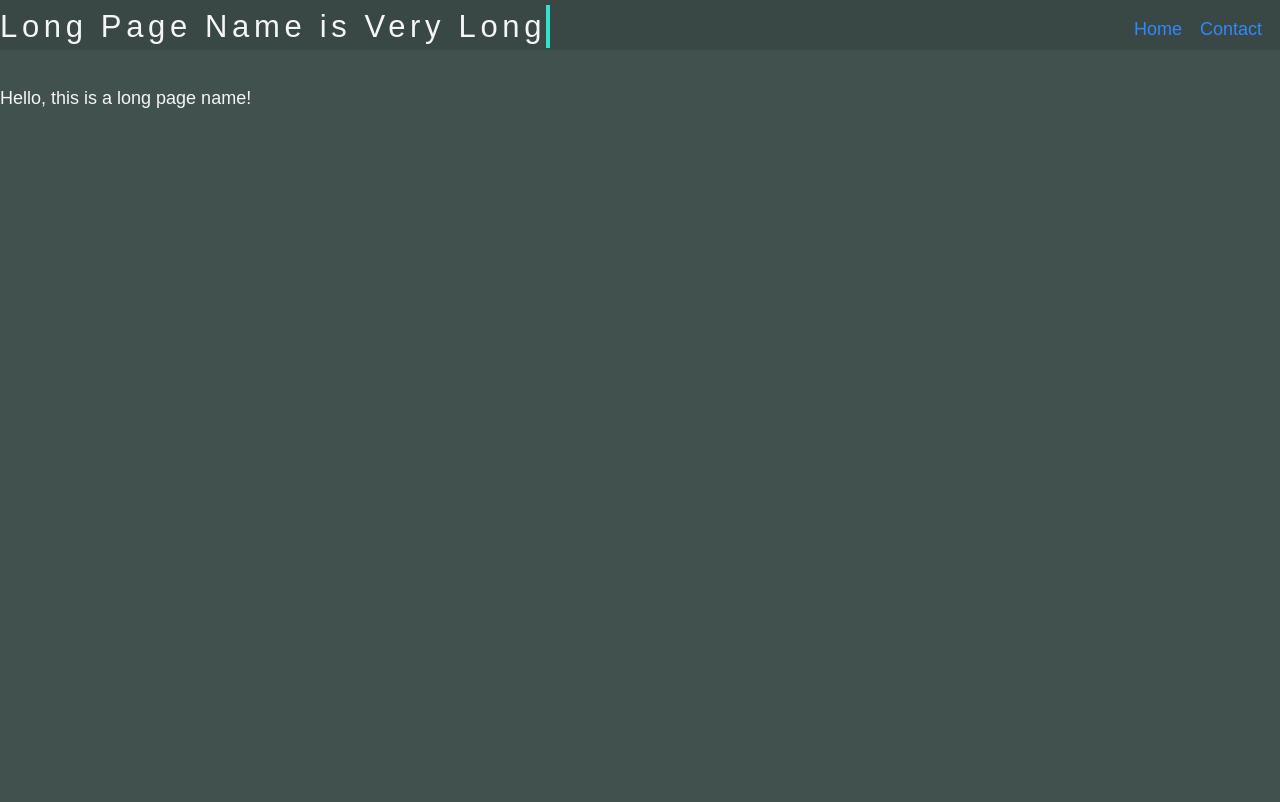
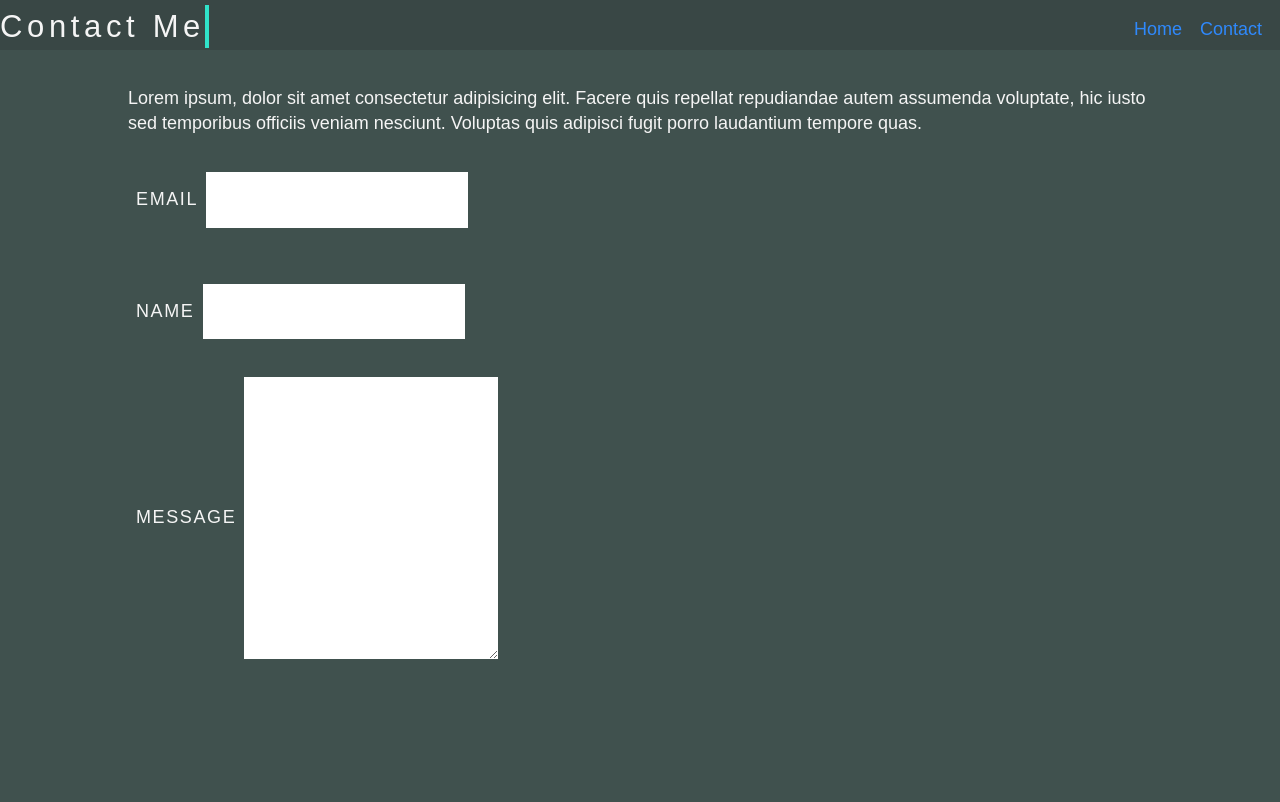
Before and after one commit to dyllper/portfolio, a Gatsby site: page /contact in a window 1280 px wide. Shown: the top 802 px of the page. Built offline with nearby package versions, Linux system fonts and the light colour scheme; Gatsby itself is replaced by a stand-in of ours.

Commit message:
Initial work on contact page

```diff
--- a/src/pages/contact.js
+++ b/src/pages/contact.js
@@ -3,10 +3,35 @@ import React from "react"
 import Layout from "../components/layout"
 import SEO from "../components/seo"
 
+import styles from "../styles/contact.module.scss"
+
 const LongPageNamePage = () => (
-  <Layout pageName="Long Page Name is Very Long">
+  <Layout pageName="Contact Me">
     <SEO title="Test" />
-    <p>Hello, this is a long page name!</p>
+    <div className={styles.contactContainer}>
+      <p>
+        Lorem ipsum, dolor sit amet consectetur adipisicing elit. Facere quis
+        repellat repudiandae autem assumenda voluptate, hic iusto sed temporibus
+        officiis veniam nesciunt. Voluptas quis adipisci fugit porro laudantium
+        tempore quas.
+      </p>
+      <form>
+        <ul className={styles.flexForm}>
+          <li>
+            <label htmlFor="email">EMAIL</label>
+            <input type="email" name="email" id="email" />
+          </li>
+          <li>
+            <label htmlFor="name">NAME</label>
+            <input type="text" name="name" id="name" />
+          </li>
+          <li>
+            <label htmlFor="message">MESSAGE</label>
+            <textarea name="message" id="message" rows="10"></textarea>
+          </li>
+        </ul>
+      </form>
+    </div>
   </Layout>
 )
 
--- /dev/null
+++ b/src/styles/contact.module.scss
@@ -0,0 +1,48 @@
+// Utilities
+@import "./Utilities/variables.scss";
+
+.contactContainer {
+  width: 80%;
+  margin: 0 auto;
+}
+
+.flexForm {
+  list-style-type: none;
+  padding: 0;
+  margin: 0 auto;
+
+  li {
+    display: flex;
+    flex-wrap: wrap;
+    align-items: center;
+
+    label,
+    p {
+      padding: 0.8rem;
+      font-weight: 300;
+      letter-spacing: 0.09em;
+      text-transform: uppercase;
+    }
+
+    input,
+    textarea {
+      padding: 1.5rem;
+      border: none;
+    }
+
+    button {
+      margin-left: auto;
+      padding: 0.8rem 1.6rem;
+      border: none;
+      background: $button-color;
+      color: $text-color;
+      text-transform: uppercase;
+      letter-spacing: 0.09em;
+      border-radius: 2px;
+    }
+  }
+
+  li:not(:last-child) {
+    margin-bottom: 2rem;
+  }
+}
```
